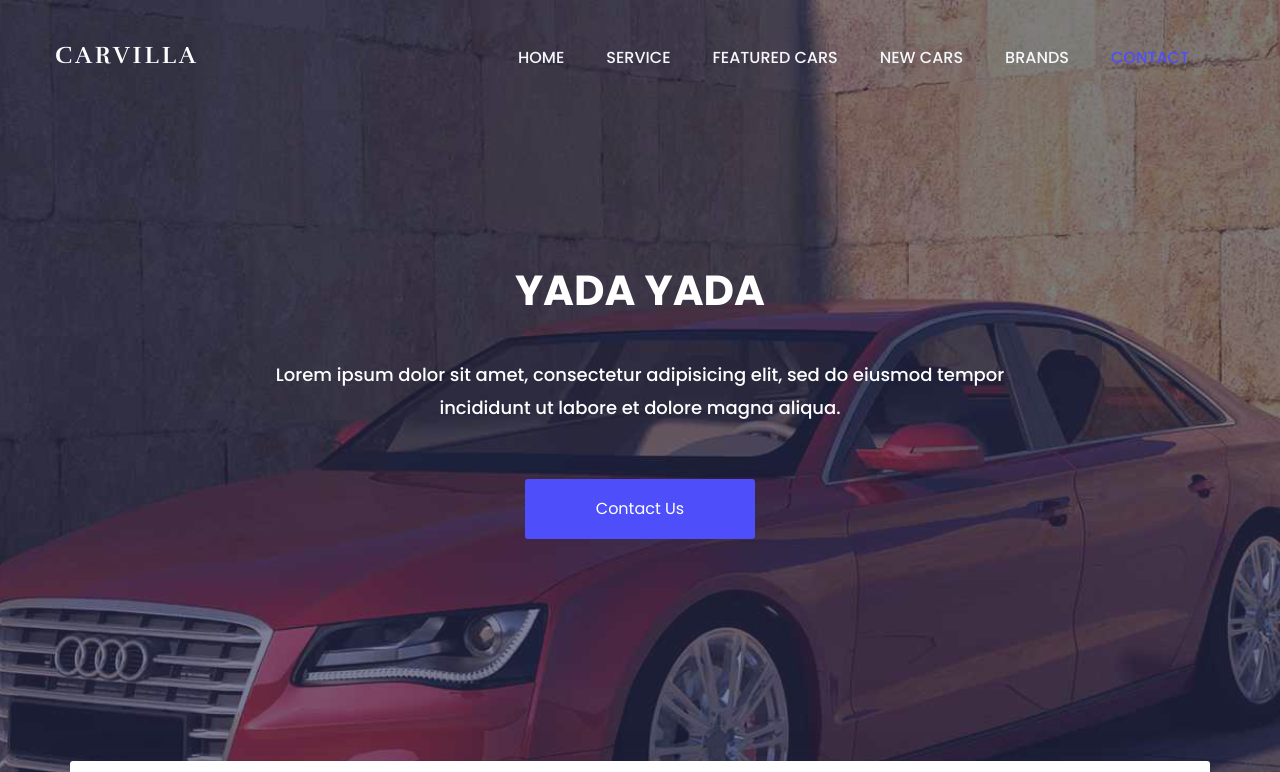
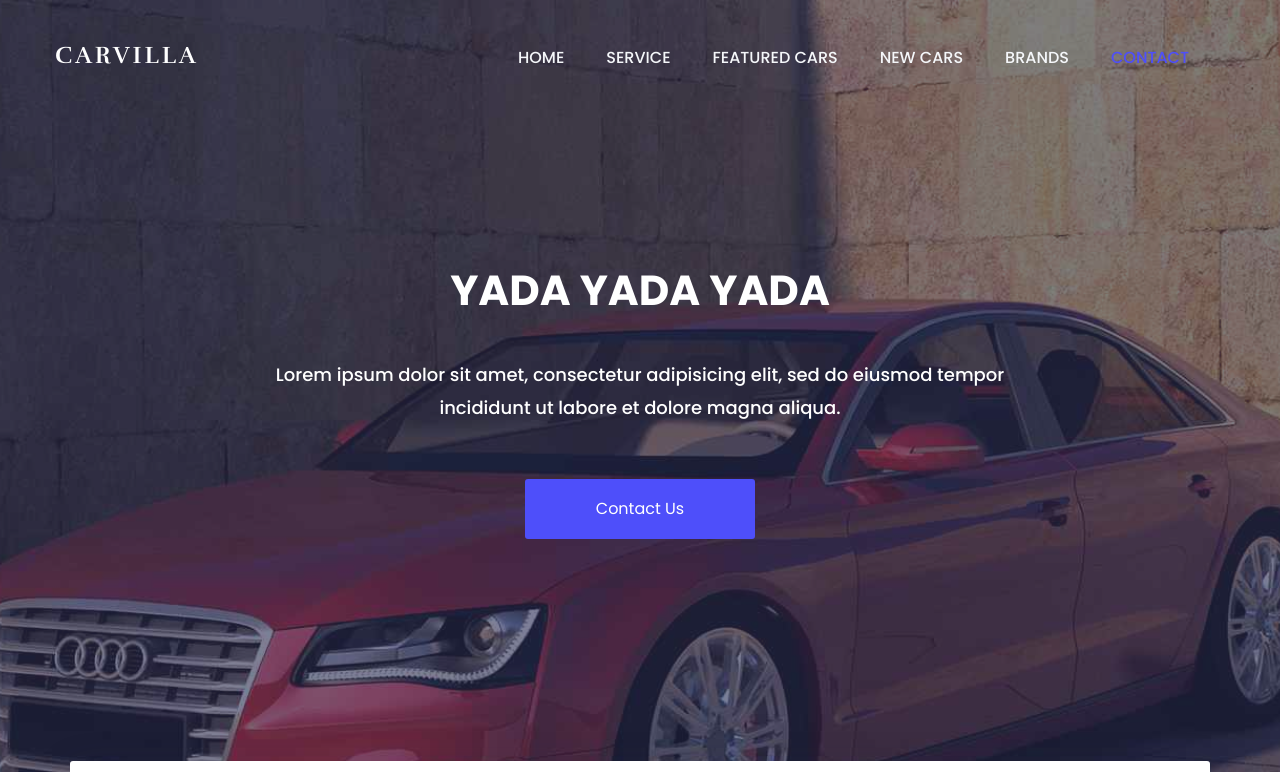
Before and after one commit to degr8sid-code/carvilla-devops, a plain HTML site: page index.html in a window 1280 px wide. Shown: the top 772 px of the page. Drawn offline with nearby package versions, Linux system fonts and the light colour scheme.

Commit message:
Update index.html

```diff
--- a/index.html
+++ b/index.html
@@ -105,7 +105,7 @@
 
 			<div class="container">
 				<div class="welcome-hero-txt">
-					<h2>yada yada</h2>
+					<h2>yada yada yada</h2>
 					<p>
 						Lorem ipsum dolor sit amet, consectetur adipisicing elit, sed do eiusmod tempor incididunt ut labore et dolore   magna aliqua.
 					</p>
```
